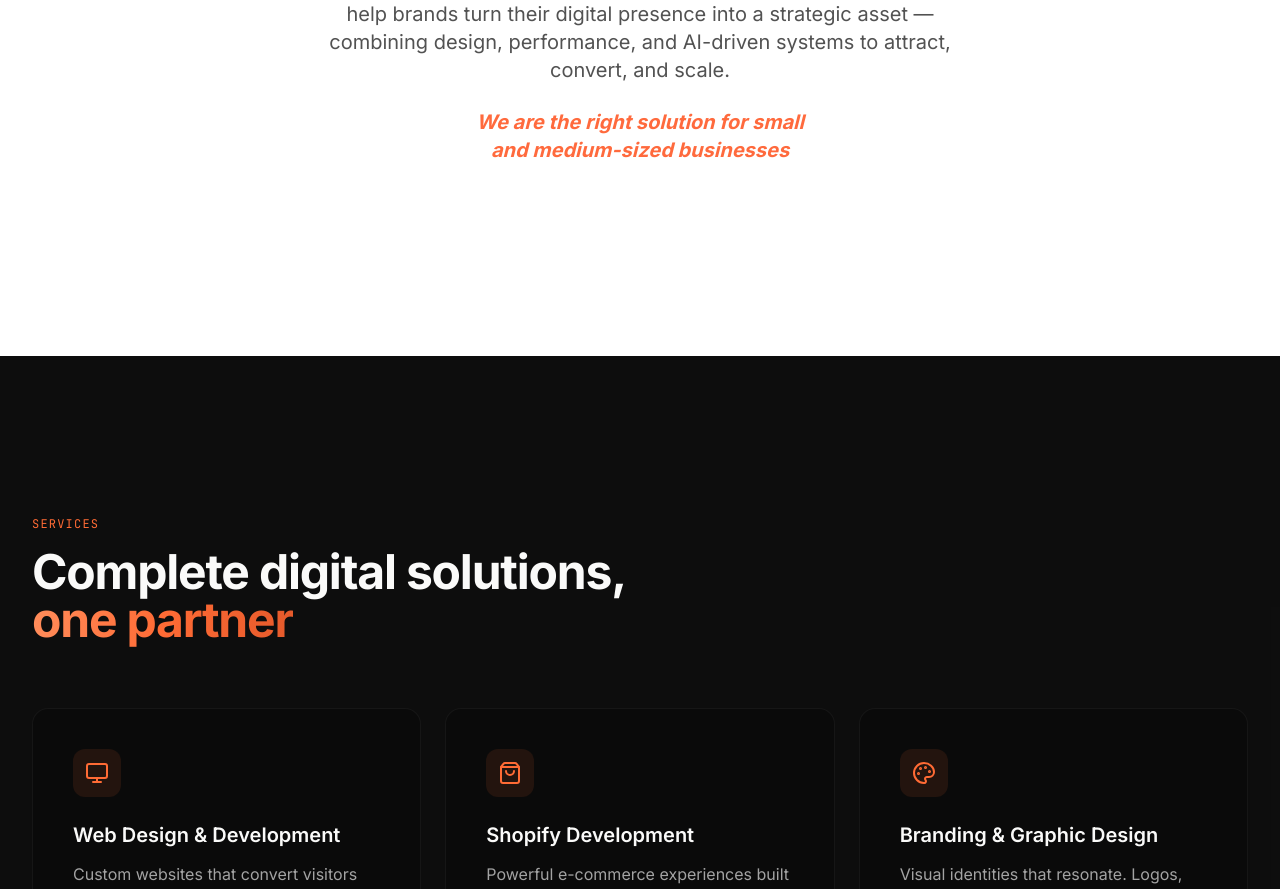
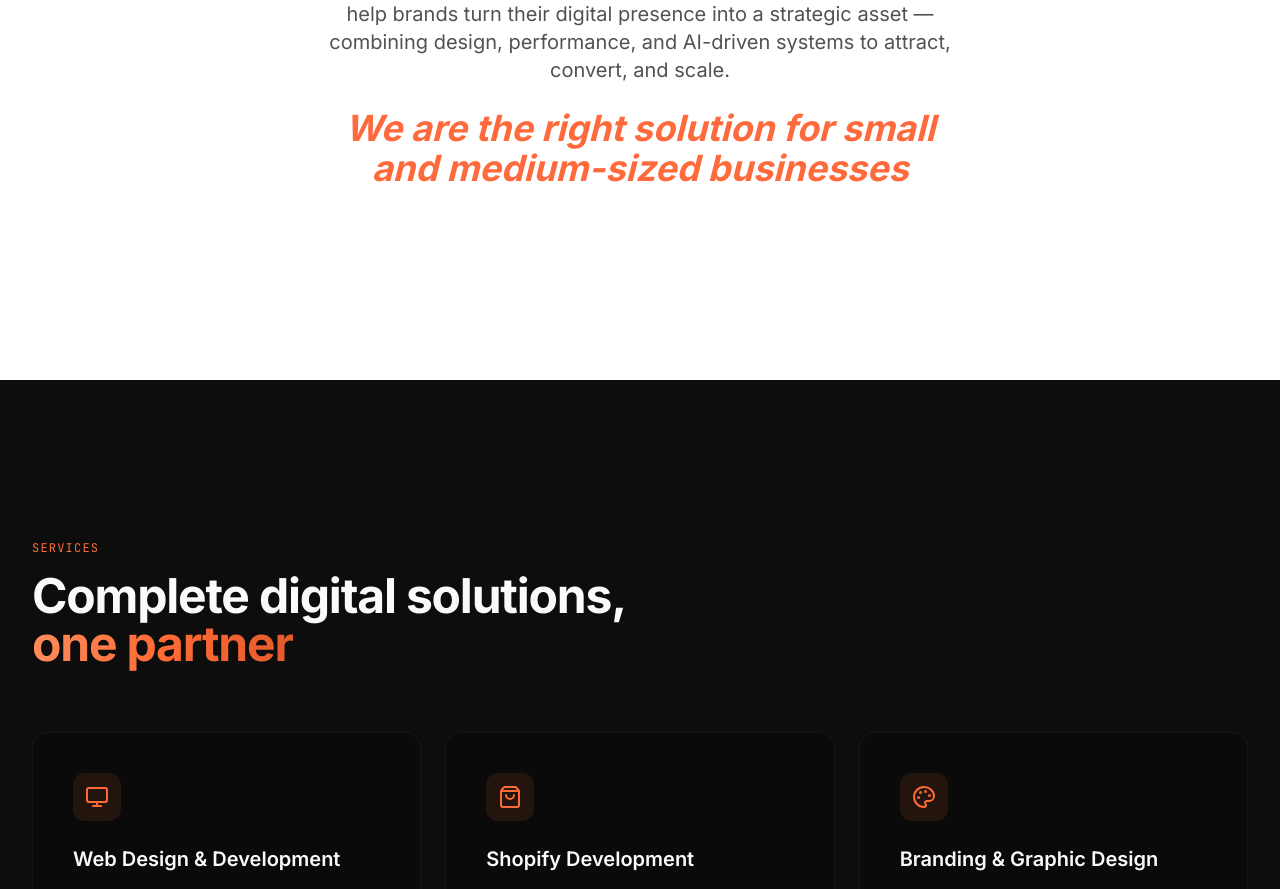
Before and after one commit to hejculto/premium-site, a Next.js app: page / in a window 1280 px wide. Shown: the part 1172-2061 px from the top of the page. Built offline with nearby package versions, Linux system fonts and the light colour scheme.

Commit message:
Increase italic text size by 50%

```diff
--- a/src/components/TransitionSection.tsx
+++ b/src/components/TransitionSection.tsx
@@ -19,7 +19,7 @@ export function TransitionSection() {
           <p className="text-lg md:text-xl text-neutral-600 max-w-2xl mx-auto leading-relaxed">
             Most businesses invest in websites that look good but fail to perform. I help brands turn their digital presence into a strategic asset — combining design, performance, and AI-driven systems to attract, convert, and scale.
           </p>
-          <p className="text-lg md:text-xl text-[#ff6a3d] italic font-bold mt-6 max-w-2xl mx-auto text-center">
+          <p className="text-2xl md:text-3xl lg:text-4xl text-[#ff6a3d] italic font-bold mt-6 max-w-2xl mx-auto text-center">
             We are the right solution for small<br />and medium-sized businesses
           </p>
         </motion.div>
```
